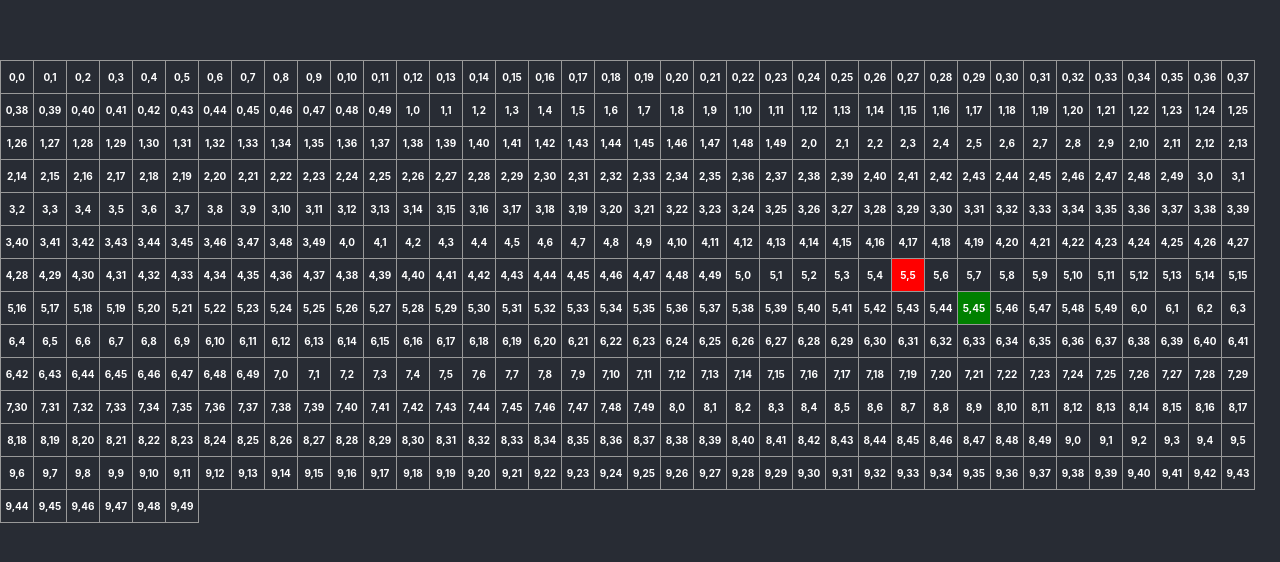
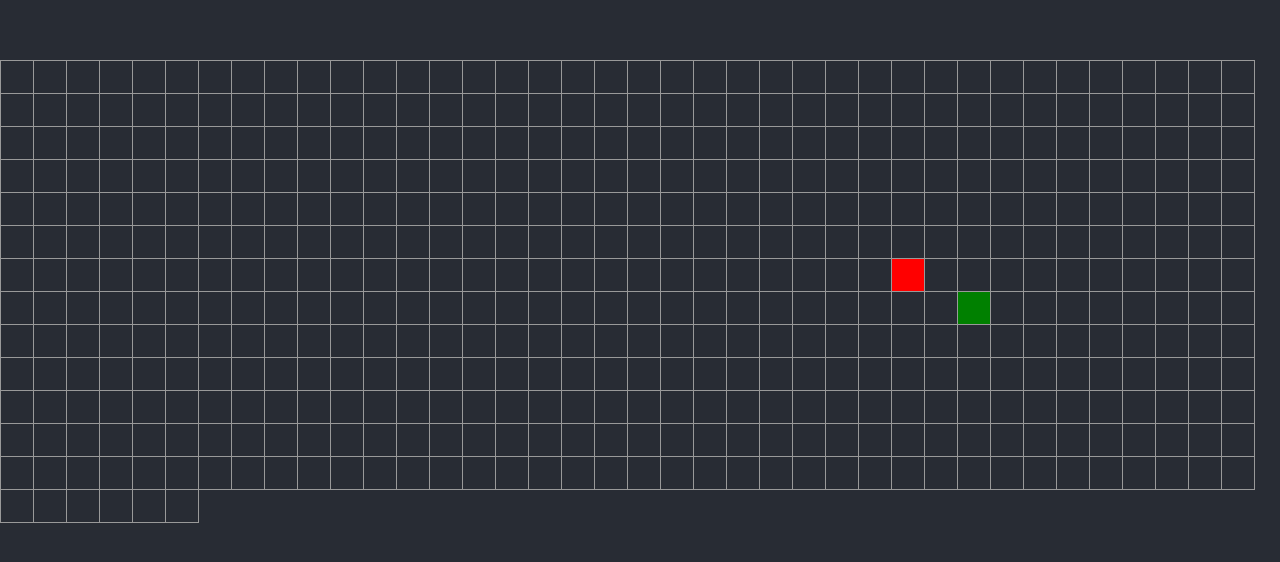
Before and after one commit to PrimeTimeTran/ts-algo-visualizer, a React (Create React App) app: page / in a window 1280 px wide. Shown: the part 108-670 px from the top of the page. Built offline with nearby package versions, Linux system fonts and the light colour scheme.

Commit message:
WIP drawing line works

```diff
--- a/src/App.css
+++ b/src/App.css
@@ -42,7 +42,7 @@
 }
 
 .start {
-  background-color: red;
+  background-color: red !important;
 }
 .end {
   background-color: green;
@@ -70,3 +70,8 @@
     background-color: rgba(0, 190, 218, 0.75);
   }
 }
+
+.inRoute {
+  background-color: yellow;
+  animation-fill-mode: none;
+}
--- a/src/App.tsx
+++ b/src/App.tsx
@@ -1,3 +1,4 @@
+import { parse } from 'path';
 import { useState, useEffect } from 'react'
 
 import './App.css';
@@ -34,9 +35,11 @@ type node = {
   id: string;
   row: number;
   col: number;
+  end: boolean;
+  start: boolean;
   checked: boolean;
-  start: boolean;
-  end: boolean;
+  inRoute: boolean;
+  distance: typeof Infinity;
 }
 
 type squareProps = {
@@ -45,24 +48,28 @@ type squareProps = {
   onClick: (arg1: number, arg2: number) => void;
   square: {
     id: string;
+    end: boolean;
+    start: boolean;
     checked: boolean;
-    start: boolean;
-    end: boolean;
+    inRoute: boolean;
+    distance: typeof Infinity;
   };
 }
 
 function Square(props: squareProps) {
-  return <span
-    key={props.square.id}
-    onClick={() => props.onClick(props.i, props.j)}
-    className={`
+  const classes = `
       square
       ${props.square.end ? 'end' : ''}
       ${props.square.start ? 'start' : ''}
       ${props.square.checked ? 'checked' : ''}
-    `}
+      ${props.square.inRoute ? 'inRoute' : ''}
+    `
+  return <span
+    className={classes}
+    key={props.square.id}
+    id={props.square.id}
+    onClick={() => props.onClick(props.i, props.j)}
   >
-    {props.square.id}
   </span>
 }
 
@@ -76,9 +83,11 @@ function getBoard(shouldCheck = false) {
         row: i,
         col: j,
         id: rc,
+        inRoute: false,
+        end: rc === '5,45',
+        distance: Infinity,
+        start: rc === '5,5',
         checked: shouldCheck ? true : false,
-        start: rc === '5,5',
-        end: rc === '5,45',
       };
       board[i][j] = cur;
     }
@@ -86,63 +95,83 @@ function getBoard(shouldCheck = false) {
   return board;
 }
 
+
+
 function Game() {
   const [board, setBoard] = useState(getBoard())
+  let foundit = false
+  function backTrack(start: string) {
+    setTimeout(() => {
+      if (foundit) return
+      const splitted = start.split(',')
+      var y = parseInt(splitted[0])
+      var x = parseInt(splitted[1])
+
+      if (y < 5) {
+        y++
+      } else if (y > 5) {
+        y--
+      } else if (x < 45) {
+        x++
+      } else if (x > 45) {
+        x--
+      } else if (y === 5 && x === 45) {
+        foundit = true
+        console.log('found it')
+      }
+      board[y][x].inRoute = true
+      setBoard([...board])
+      backTrack(`${y},${x}`)
+    }, 100);
+  }
+
   function onClick(r: number, c: number) {
     var seen = new Set()
     var stop = false
     var finishNode = '5,45'
-    function dfs(r: number, c: number, delay: number) {
+    var start = `${r},${c}`
+    function dfs(r: number, c: number, delay: number, distance: number) {
       setTimeout(() => {
         delay += 25
-        if (`${r},${c}` == finishNode) {
+        if (`${r},${c}` === finishNode) {
           stop = true
+          backTrack(start)
         }
         if (seen.has(`${r},${c}`) || r < 0 || c < 0 || r === ROWS || c === COLS || stop) {
           return
         }
         seen.add(`${r},${c}`);
-        board[r][c] = { ...board[r][c], checked: true }
+        board[r][c] = {
+          ...board[r][c],
+          checked: true,
+          start: start === `${r},${c}`,
+          distance: start === `${r},${c}` ? 0 : distance
+        }
         const newBoard = [...board]
         setBoard(newBoard)
-        dfs(r + 1, c, delay)
-        dfs(r, c + 1, delay)
-        dfs(r - 1, c, delay)
-        dfs(r, c - 1, delay)
+        dfs(r + 1, c, delay, distance + 1)
+        dfs(r, c + 1, delay, distance + 1)
+        dfs(r - 1, c, delay, distance + 1)
+        dfs(r, c - 1, delay, distance + 1)
       }, delay);
     }
     let delay = 0
-    dfs(r, c, delay)
+    dfs(r, c, delay, 0)
   }
-
-  // function onDFS() {
-  //   let delay = 0
-  //   for (let r = 0; r < 8; r++) {
-  //     for (let c = 0; c < 8; c++) {
-  //       delay += 500
-  //       setTimeout(() => {
-  //         board[r][c] = { id: `${r},${c}`, checked: true, row: r, col: c }
-  //         setBoard([...board])
-  //       }, delay);
-  //     }
-  //   }
-  // }
 
   return (
     <div className="App">
-      {/* <button onClick={onDFS}>DFS</button> */}
       <header className="App-header">
         <div>
           {board.map((row, i) => (
             <div key={i}>
               {row.map((col, j) => (
                 <Square
-                  square={col}
                   i={i}
                   j={j}
+                  square={col}
                   onClick={onClick}
                 />
-                // <span id={col.id} className={`square ${col.checked ? 'checked' : ''}`} onClick={() => onClick(i, j)} key={j}>{col.id}</span>
               ))}
             </div>
           ))}
```
